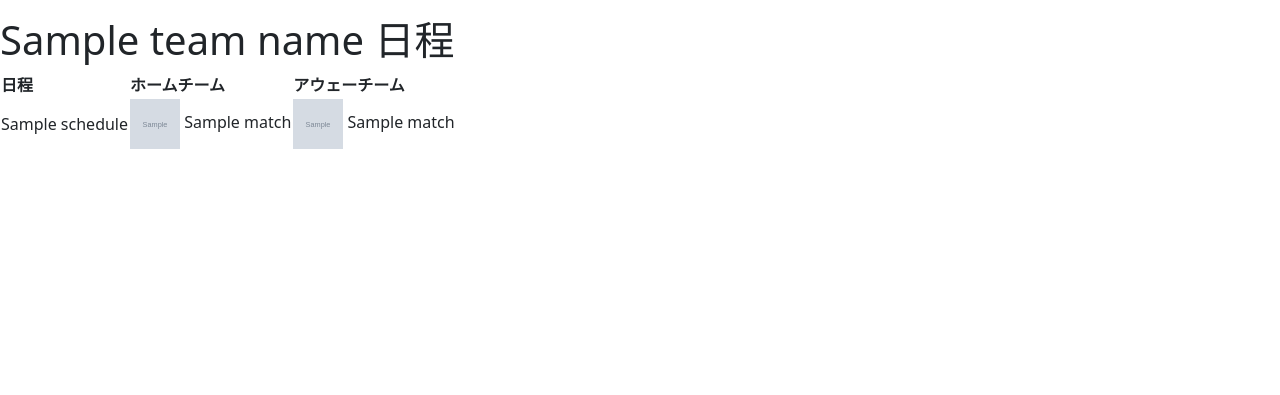
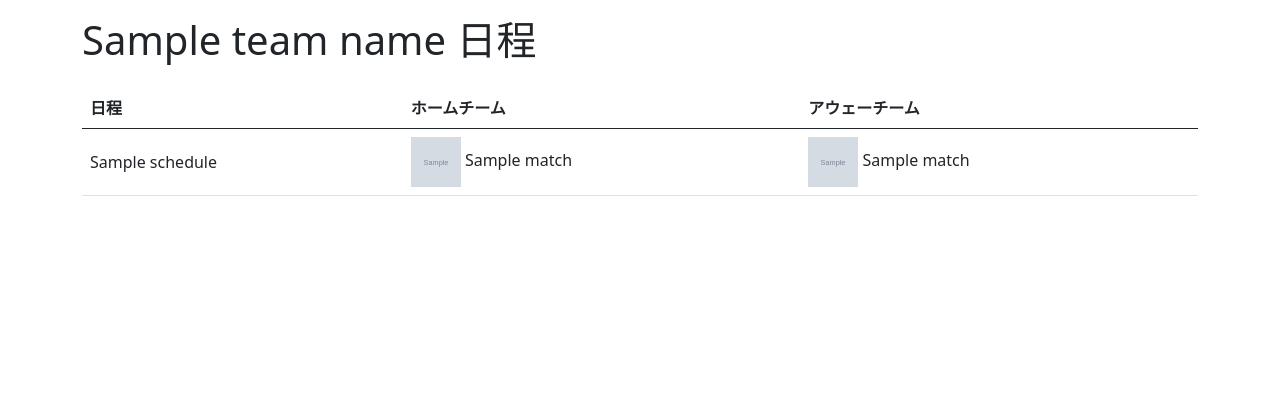
Before and after one commit to maru0914/SoccerProject, a Django app: template templates/main/team.html in a window 1280 px wide. Shown: the part 72-467 px from the top of the page. Run offline with Django 3.2, Linux system fonts and the light colour scheme; the template is opened without the code that fills it: most values are stand-ins (such as "Sample title", 1, 10 or a date in 2020); grey boxes marked "Sample" are stand-in pictures.

Commit message:
decorate table

```diff
--- a/templates/main/team.html
+++ b/templates/main/team.html
@@ -1,14 +1,17 @@
 {% extends "base.html" %}
 {% block title %}日程画面 {{ block.super }}{% endblock %}
-{% block nav %} <a href="{% url 'main:league' league_code=league_code  %}">チーム一覧へ戻る</a> {% endblock %}
 {% block content %}
-  <h1>{{ team_name }} 日程</h1>
-  <table>
+<div class="container">
+  <h1 class="pb-3">{{ team_name }} 日程</h1>
+    <table class="table table-hover table align-middle">
+      <thead>
         <tr>
           <th>日程</th>
           <th>ホームチーム</th>
           <th>アウェーチーム</th>
         </tr>
+      </thead>
+      <tbody>
       {% for match in match_list %}
       <tr>
         <td>{{ match.schedule }}</td>
@@ -16,5 +19,7 @@
         <td><img src={{ match.away_logo }} width="50" height="50" alt="" align="center"> {{ match.away_name }}</td>
       </tr>
       {% endfor %}
+    </tbody>
     </table>
+  </div>
 {% endblock %}
```
Lines whose indentation alone changed are shown as unchanged.
